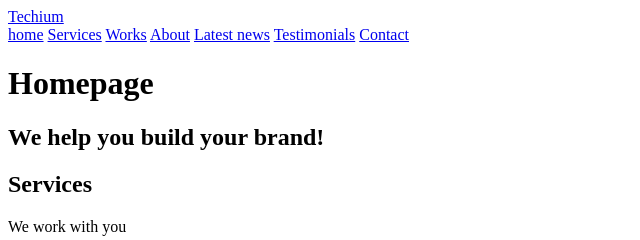
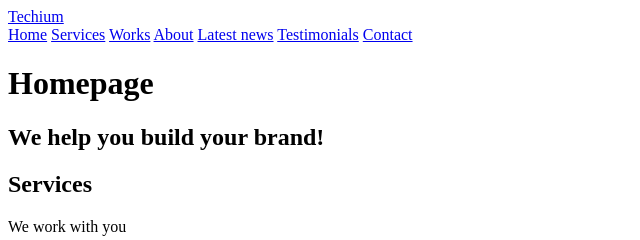
Before and after one commit to zelda096/holbertonschool-web_front_end, a plain HTML site: page 0x00-html_advanced/20-index.html in a window 1280 px wide. Shown: the top 240 px of the page, 0-640 px from the left. Drawn offline with Linux system fonts and the light colour scheme.

Commit message:
more tag a fix

```diff
--- a/0x00-html_advanced/20-index.html
+++ b/0x00-html_advanced/20-index.html
@@ -19,7 +19,8 @@
                     <span>Techium</span>
                 </a>
             </div>
-            <nav><a href="/">home</a>
+            <nav>
+                <a href="/">Home</a>
                 <a href="#services">Services</a>
                 <a href="#works">Works</a>
                 <a href="#about">About</a>
```
